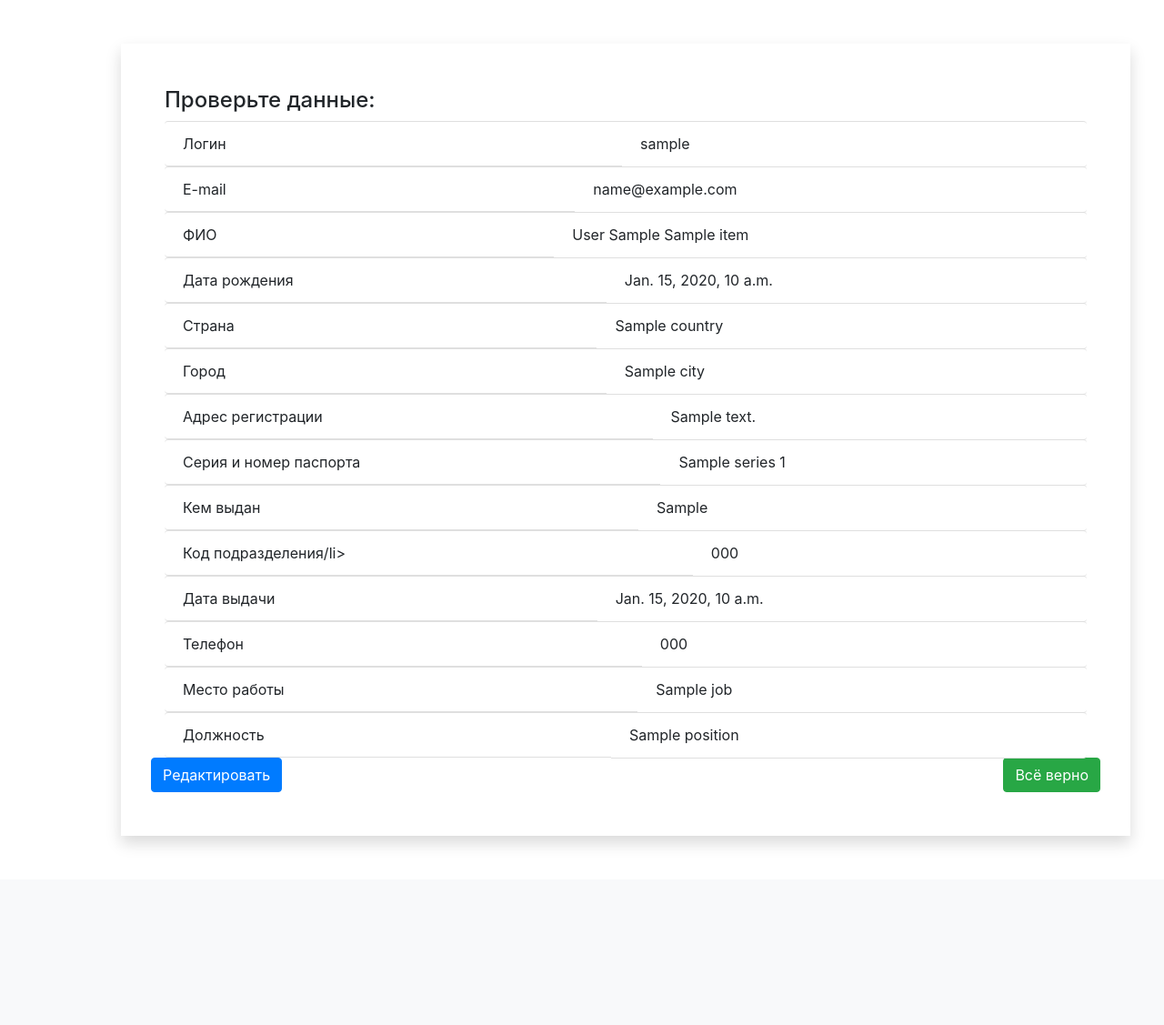
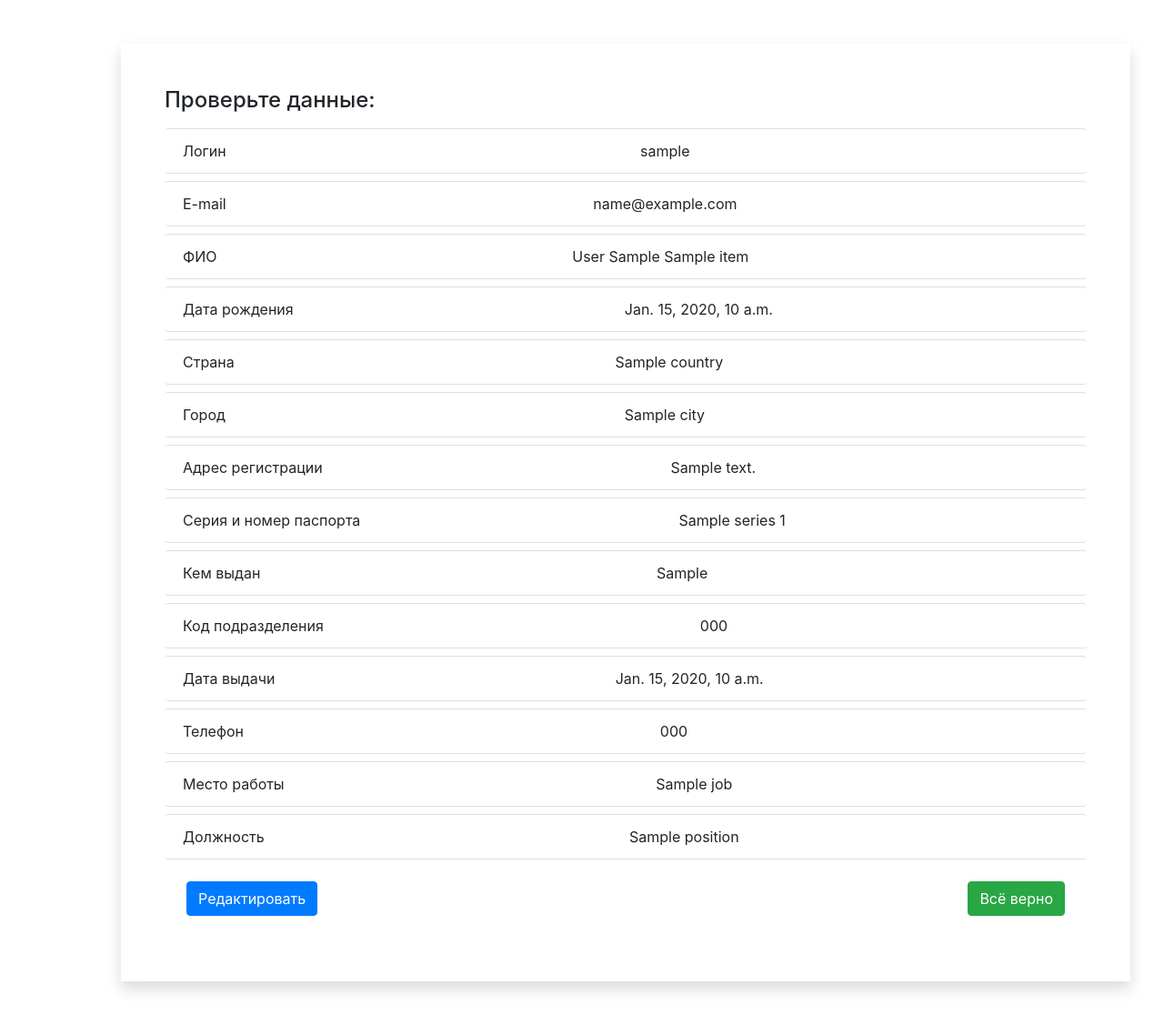
Before and after one commit to urfu-online/itoo-api, a Django app: template itoo_api/templates/profile_detail.html in a window 1280 px wide. Shown: the part 82-1209 px from the top of the page at 91% size. Before the commit the page ends 1010 px from the top, so only its background shows below. Run offline with Django 3.2, Linux system fonts and the light colour scheme; the template is opened without the code that fills it: most values are stand-ins (such as "Sample title", 1, 10 or a date in 2020); some libraries are stand-ins or nearby versions.

Commit message:
anketa detail #2

```diff
--- a/itoo_api/templates/base.html
+++ b/itoo_api/templates/base.html
@@ -6,6 +6,11 @@
     <link rel="stylesheet" href="//stackpath.bootstrapcdn.com/bootstrap/4.3.1/css/bootstrap.min.css"
           integrity="sha384-ggOyR0iXCbMQv3Xipma34MD+dH/1fQ784/j6cY/iJTQUOhcWr7x9JvoRxT2MZw1T" crossorigin="anonymous">
     <link href='//fonts.googleapis.com/css?family=Lobster&subset=latin,latin-ext' rel='stylesheet' type='text/css'>
+    <style>
+        .list-group-flush .list-group-item:last-child {
+            margin-bottom: 0 !important;
+        }
+    </style>
 </head>
 <body>
 <nav class="navbar navbar-expand-lg navbar-light bg-light">
--- a/itoo_api/templates/profile_detail.html
+++ b/itoo_api/templates/profile_detail.html
@@ -4,65 +4,65 @@
     <h4>Проверьте данные:</h4>
     <ul class="list-group list-group-flush">
         {% for item in profile %}
-        <ul class="list-group list-group-horizontal">
+        <ul class="list-group list-group-horizontal mt-2">
             <li class="list-group-item flex-fill">Логин</li>
             <li class="list-group-item flex-fill">{{ item.user.username }}</li>
         </ul>
-        <ul class="list-group list-group-horizontal">
+        <ul class="list-group list-group-horizontal mt-2">
             <li class="list-group-item flex-fill">E-mail</li>
             <li class="list-group-item flex-fill">{{ item.user.email }}</li>
         </ul>
-        <ul class="list-group list-group-horizontal">
+        <ul class="list-group list-group-horizontal mt-2">
             <li class="list-group-item flex-fill">ФИО</li>
             <li class="list-group-item flex-fill">{{ item.last_name }} {{ item.first_name }} {{ item.second_name }}</li>
         </ul>
-        <ul class="list-group list-group-horizontal">
+        <ul class="list-group list-group-horizontal mt-2">
             <li class="list-group-item flex-fill">Дата рождения</li>
             <li class="list-group-item flex-fill">{{ item.birth_date }}</li>
         </ul>
-        <ul class="list-group list-group-horizontal">
+        <ul class="list-group list-group-horizontal mt-2">
             <li class="list-group-item flex-fill">Страна</li>
             <li class="list-group-item flex-fill">{{ item.country }}</li>
         </ul>
-        <ul class="list-group list-group-horizontal">
+        <ul class="list-group list-group-horizontal mt-2">
             <li class="list-group-item flex-fill">Город</li>
             <li class="list-group-item flex-fill">{{ item.city }}</li>
         </ul>
-        <ul class="list-group list-group-horizontal">
+        <ul class="list-group list-group-horizontal mt-2">
             <li class="list-group-item flex-fill">Адрес регистрации</li>
             <li class="list-group-item flex-fill">{{ item.address_register }}</li>
         </ul>
-        <ul class="list-group list-group-horizontal">
+        <ul class="list-group list-group-horizontal mt-2">
             <li class="list-group-item flex-fill">Серия и номер паспорта</li>
             <li class="list-group-item flex-fill">{{ item.series }} {{ item.number }}</li>
         </ul>
-        <ul class="list-group list-group-horizontal">
+        <ul class="list-group list-group-horizontal mt-2">
             <li class="list-group-item flex-fill">Кем выдан</li>
             <li class="list-group-item flex-fill">{{ item.issued_by }}</li>
         </ul>
-        <ul class="list-group list-group-horizontal">
-            <li class="list-group-item flex-fill">Код подразделения/li>
+        <ul class="list-group list-group-horizontal mt-2">
+            <li class="list-group-item flex-fill">Код подразделения</li>
             <li class="list-group-item flex-fill">{{ item.unit_code }}</li>
         </ul>
-        <ul class="list-group list-group-horizontal">
+        <ul class="list-group list-group-horizontal mt-2">
             <li class="list-group-item flex-fill">Дата выдачи</li>
             <li class="list-group-item flex-fill">{{ item.issue_date }}</li>
         </ul>
-        <ul class="list-group list-group-horizontal">
+        <ul class="list-group list-group-horizontal mt-2">
             <li class="list-group-item flex-fill">Телефон</li>
             <li class="list-group-item flex-fill">{{ item.phone }}</li>
         </ul>
-        <ul class="list-group list-group-horizontal">
+        <ul class="list-group list-group-horizontal mt-2">
             <li class="list-group-item flex-fill">Место работы</li>
             <li class="list-group-item flex-fill">{{ item.job }}</li>
         </ul>
-        <ul class="list-group list-group-horizontal">
+        <ul class="list-group list-group-horizontal mt-2">
             <li class="list-group-item flex-fill">Должность</li>
             <li class="list-group-item flex-fill">{{ item.position }}</li>
         </ul>
         {% endfor %}
     </ul>
-    <div class="d-flex row justify-content-between">
+    <div class="d-flex row justify-content-between m-3 p-2">
         <a class="btn btn-primary" href="{% url 'itoo:verified_profile:profile_edit' %}">
             <span>Редактировать</span>
         </a>
```
